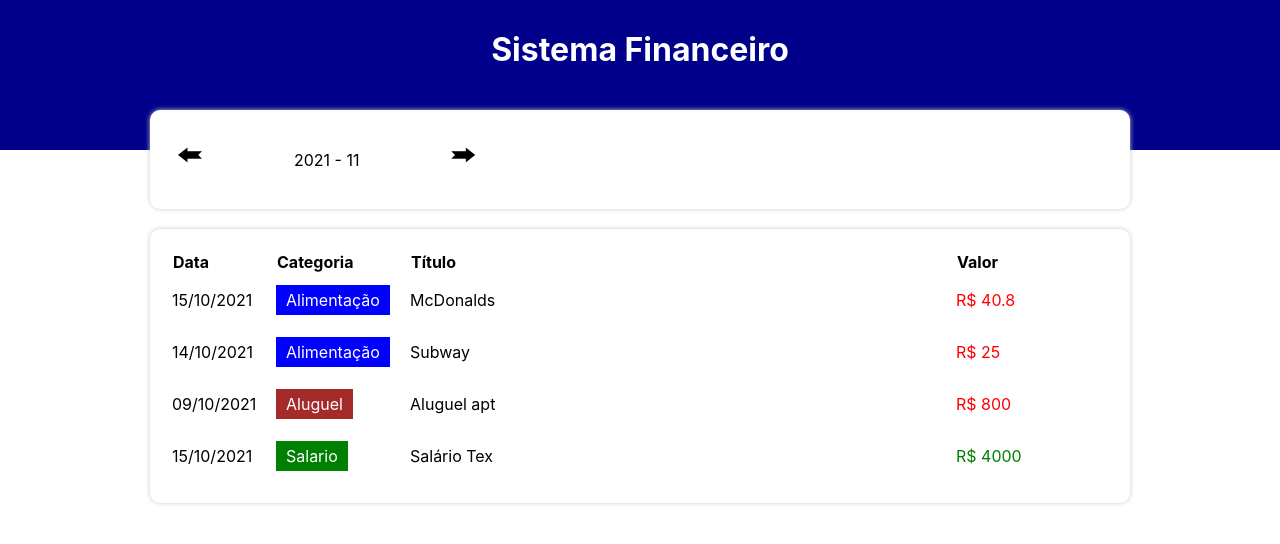
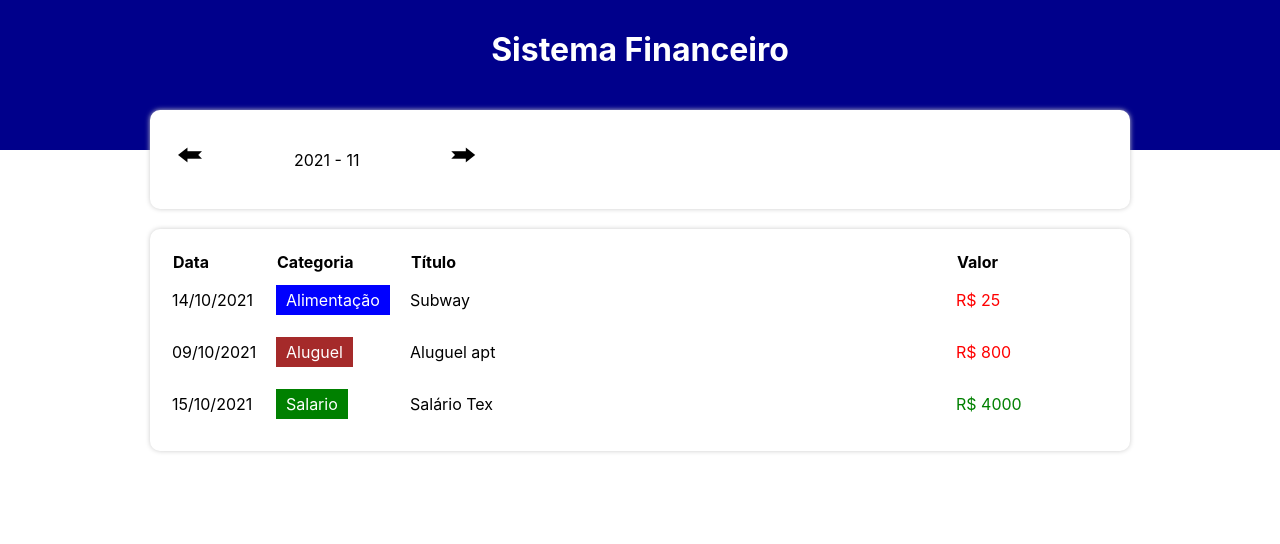
Before and after one commit to ArthurLuizS/expenser-tracker, a React (Create React App) app: page / in a window 1280 px wide. Shown: the top 544 px of the page. Built offline with nearby package versions, Linux system fonts and the light colour scheme.

Commit message:
manipulaçao manual dos dados

```diff
--- a/src/data/items.ts
+++ b/src/data/items.ts
@@ -5,7 +5,7 @@ import {Item} from '../types/Item'
 DataBase */
 
 export const items : Item[]= [
-    {date: new Date(2021, 10, 15), category: 'food', title: 'McDonalds', value: 40.8},
+    {date: new Date(2021, 9, 15), category: 'food', title: 'McDonalds', value: 40.8},
     {date: new Date(2021, 10, 14), category: 'food', title: 'Subway', value: 25},
     {date: new Date(2021, 10, 9), category: 'rent', title: 'Aluguel apt', value: 800},
     {date: new Date(2021, 10, 15), category: 'salary', title: 'Salário Tex', value: 4000},
```
